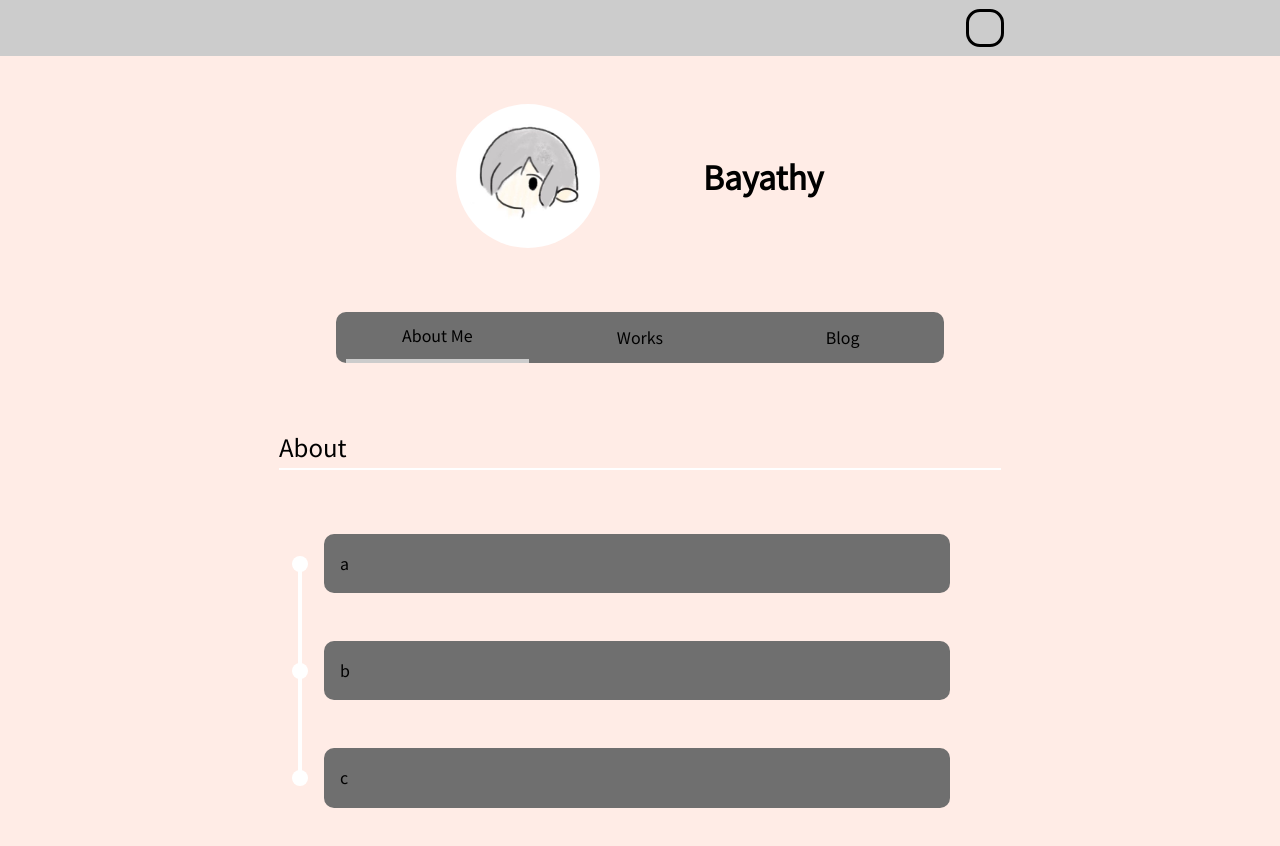
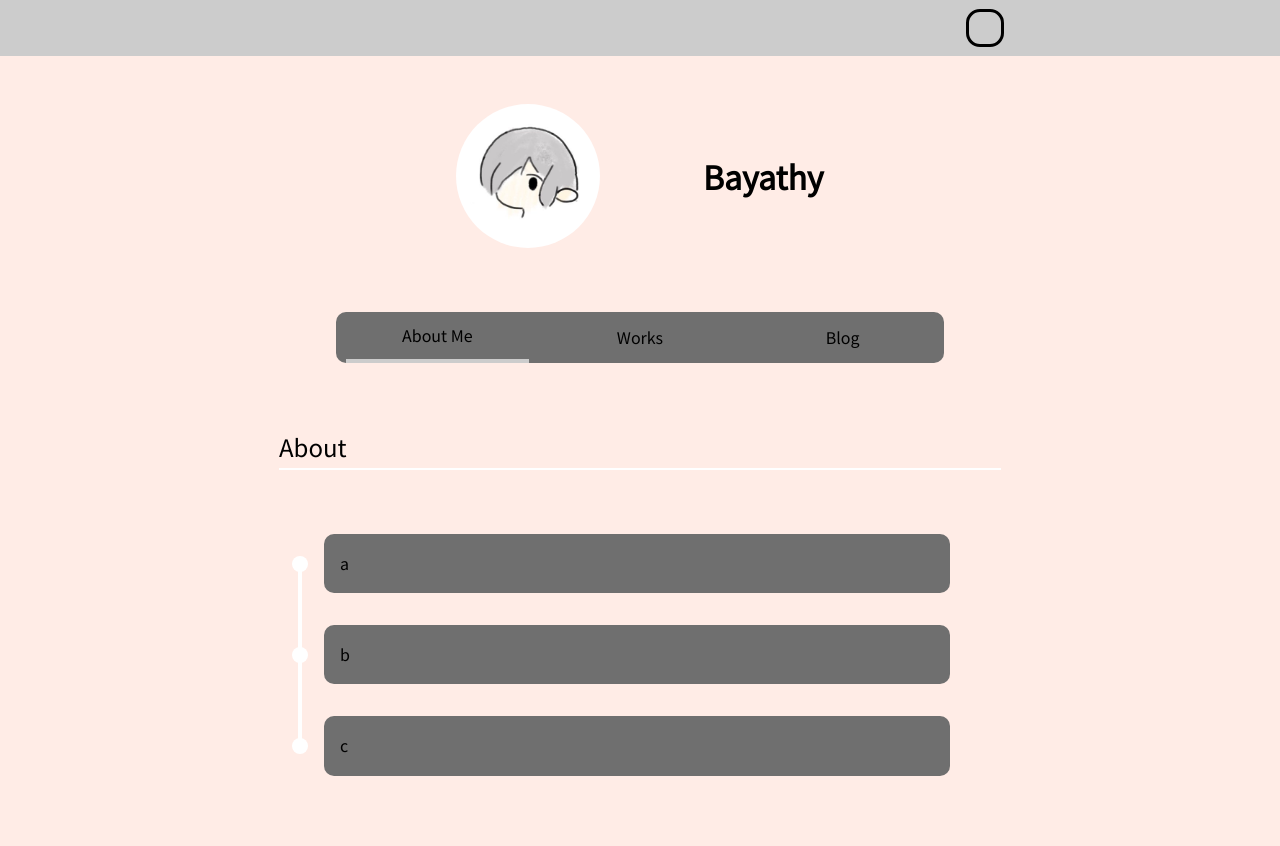
Before and after one commit to Bayathy/bayathy-portfolio, a Next.js app: page / in a window 1280 px wide. Shown: the top 846 px of the page. Built offline with nearby package versions, Linux system fonts and the light colour scheme; some icons are missing.

Commit message:
add theme

```diff
--- a/src/compornent/molecular/HistoryBar/HistoryBar.tsx
+++ b/src/compornent/molecular/HistoryBar/HistoryBar.tsx
@@ -48,7 +48,7 @@ const HistoryBar: React.FC = () => {
             <HistoryPlate text={index} key={key} />
             <div
               css={css`
-                padding-bottom: 3rem;
+                padding-bottom: ${theme.padding.medium};
               `}
             />
           </div>
--- a/src/style/theme/Theme.ts
+++ b/src/style/theme/Theme.ts
@@ -1,10 +1,23 @@
+const paddingTheme = {
+  small: '1rem',
+  medium: '2rem',
+  large: '4rem'
+}
+
+const marginTheme = {
+  small: '1rem',
+  medium: '2rem',
+  large: '4rem'
+}
 export const lightTheme = {
   colors: {
     primary: '#ffece6',
     secondary: '#cccccc',
     extra: '#6f6f6f',
     text: '#000000'
-  }
+  },
+  padding: paddingTheme,
+  margin: marginTheme
 }
 
 export const darkTheme = {
@@ -13,5 +26,7 @@ export const darkTheme = {
     secondary: '#1d1d1d',
     extra: '#6f6f6f',
     text: '#ffffff'
-  }
+  },
+  padding: paddingTheme,
+  margin: marginTheme
 }
```
Also changed, not shown: src/@types/emotion.d.ts (+14 -0 lines).
